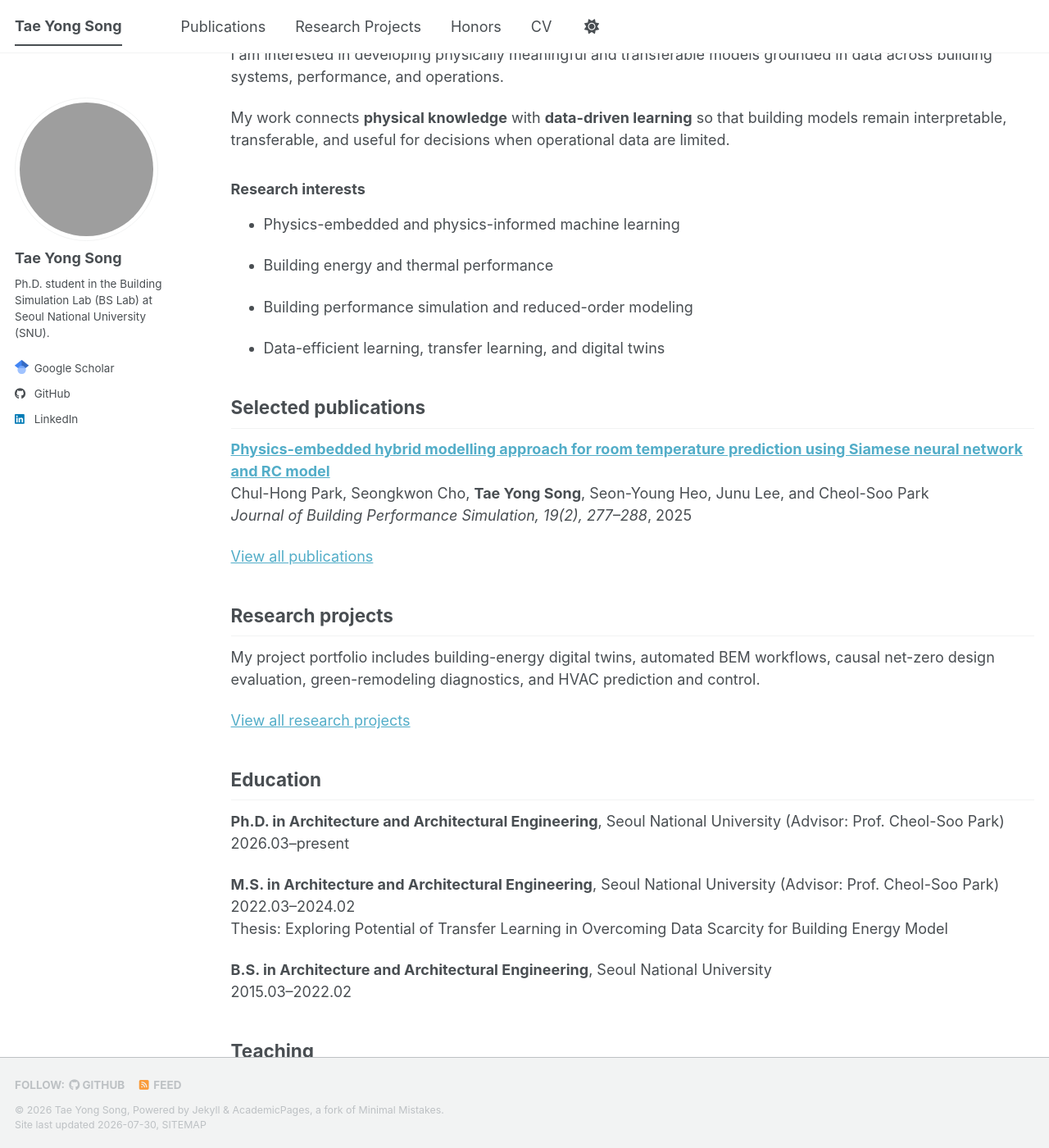
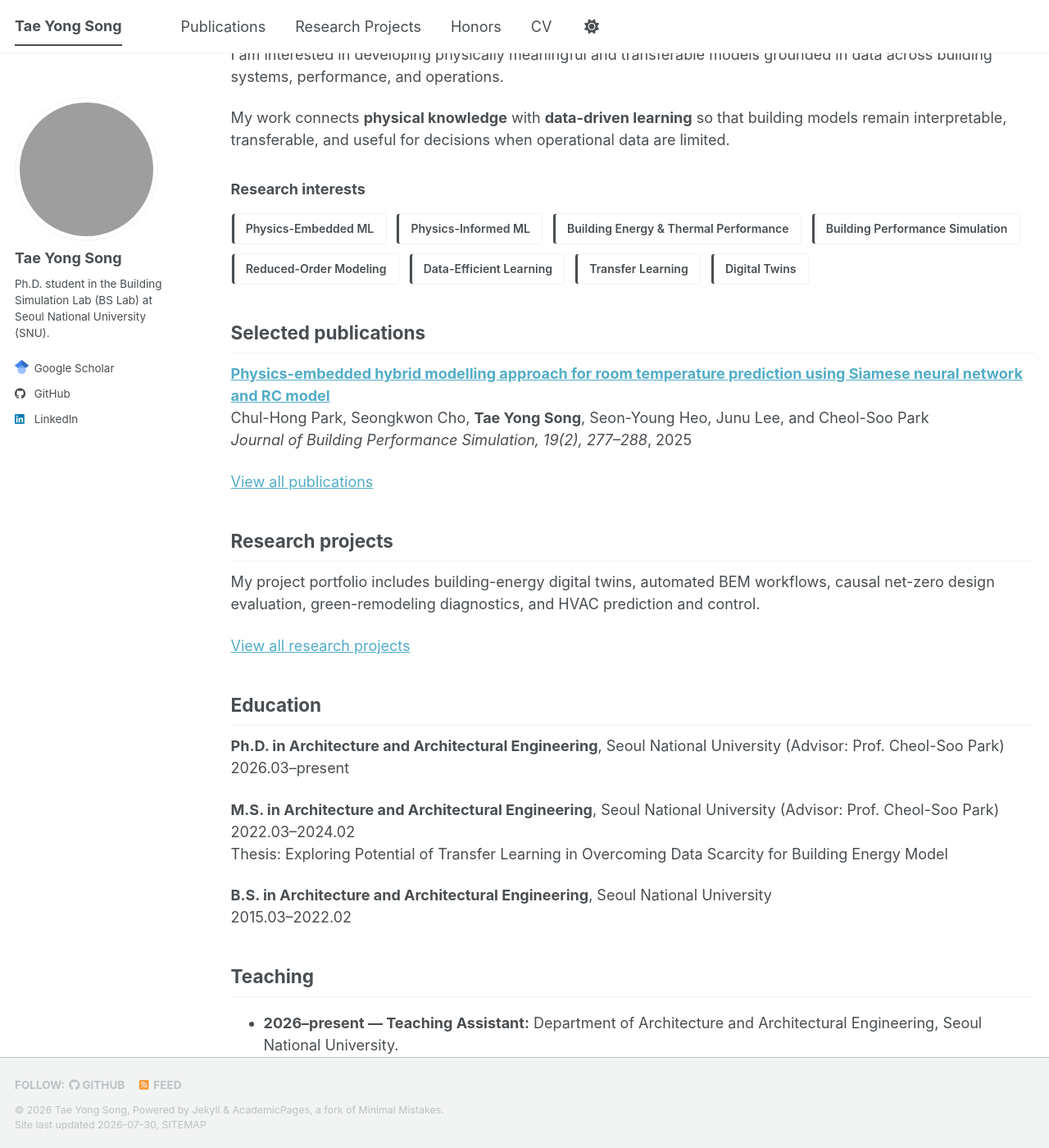
Before and after one commit to taeyong-song/taeyong-song.github.io, a Jekyll site: the page built from _pages/about.md, in a window 1280 px wide and 1400 px high, scrolled down 290 px. Shown: the whole window at 82% size. Built offline with Jekyll 4.4.1, drawn with Linux system fonts in a browser that asks for light colours; a style sheet for code colours, icons or effects is not loaded.

Commit message:
Present research interests as keyword blocks

```diff
--- a/_data/profile.yml
+++ b/_data/profile.yml
@@ -3,10 +3,14 @@ about:
   - I am interested in developing physically meaningful and transferable models grounded in data across building systems, performance, and operations.
 
 research_interests:
-  - Physics-embedded and physics-informed machine learning
-  - Building energy and thermal performance
-  - Building performance simulation and reduced-order modeling
-  - Data-efficient learning, transfer learning, and digital twins
+  - Physics-Embedded ML
+  - Physics-Informed ML
+  - Building Energy & Thermal Performance
+  - Building Performance Simulation
+  - Reduced-Order Modeling
+  - Data-Efficient Learning
+  - Transfer Learning
+  - Digital Twins
 
 education:
   - degree: Ph.D. in Architecture and Architectural Engineering
--- a/_pages/about.md
+++ b/_pages/about.md
@@ -20,9 +20,11 @@ My work connects **physical knowledge** with **data-driven learning** so that bu
 
 ### Research interests
 
+<ul class="research-keywords" aria-label="Research interests">
 {% for interest in profile.research_interests %}
-- {{ interest }}
+  <li class="research-keyword">{{ interest }}</li>
 {% endfor %}
+</ul>
 
 ## Selected publications
 
--- a/assets/css/main.scss
+++ b/assets/css/main.scss
@@ -141,6 +141,29 @@
   height: 1.25em;
   background: url("{{ '/images/google-scholar-icon.png' | relative_url }}") center / contain no-repeat;
   vertical-align: -0.2em;
+}
+
+/* Research interests: concise, Scholar-style keyword blocks. */
+.page__content .research-keywords {
+  display: flex;
+  flex-wrap: wrap;
+  gap: 0.65rem;
+  margin: 1rem 0 2.25rem;
+  padding: 0;
+  list-style: none;
+}
+
+.page__content .research-keyword {
+  margin: 0;
+  padding: 0.5rem 0.8rem 0.5rem 0.95rem;
+  border: 1px solid var(--global-border-color);
+  border-radius: 3px;
+  background: var(--global-bg-color);
+  box-shadow: inset 3px 0 0 var(--global-text-color);
+  color: var(--global-text-color);
+  font-size: 0.78rem;
+  font-weight: 600;
+  line-height: 1.25;
 }
 
 /* Publications: clear category → record → metadata hierarchy */
```
